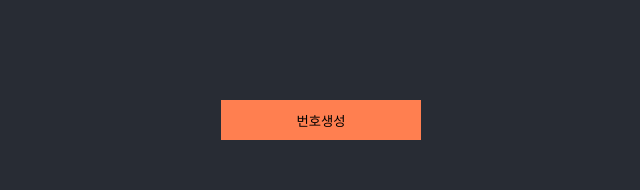
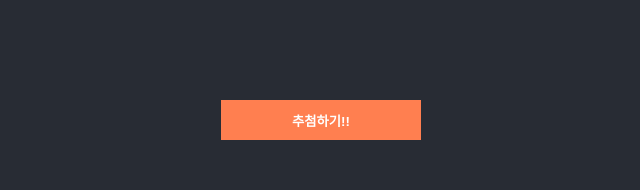
Before and after one commit to jjanddak/ts-lottery, a React (Create React App) app: page / in a window 1280 px wide. Shown: the top 190 px of the page, without its empty margins (319-959 px from the left). Built offline with nearby package versions, Linux system fonts and the light colour scheme.

Commit message:
li요소 디자인 변경(테두리,자간)+버튼,폰트컬러

```diff
--- a/src/App.css
+++ b/src/App.css
@@ -26,13 +26,24 @@
 }
 
 button {
-  margin-bottom: 20px;
+  margin-bottom: 30px;
   width: 200px;
   height: 40px;
   background-color: coral;
+  color: white;
+  font-weight: bold;
   border: none;
   outline: none;
   cursor: pointer;
+}
+
+li {
+  margin-bottom: 10px;
+  border: 1px solid white;
+  border-radius: 10px;
+  padding: 3px;
+  list-style-type: none;
+  letter-spacing: 3px;
 }
 
 .App-link {
--- a/src/App.tsx
+++ b/src/App.tsx
@@ -66,7 +66,7 @@ function App() {
     <div className="App">
       <header className="App-header">
         <button onClick={createLotto}>
-          번호생성
+          추첨하기!!
         </button>
 
         <div className="container">
```
